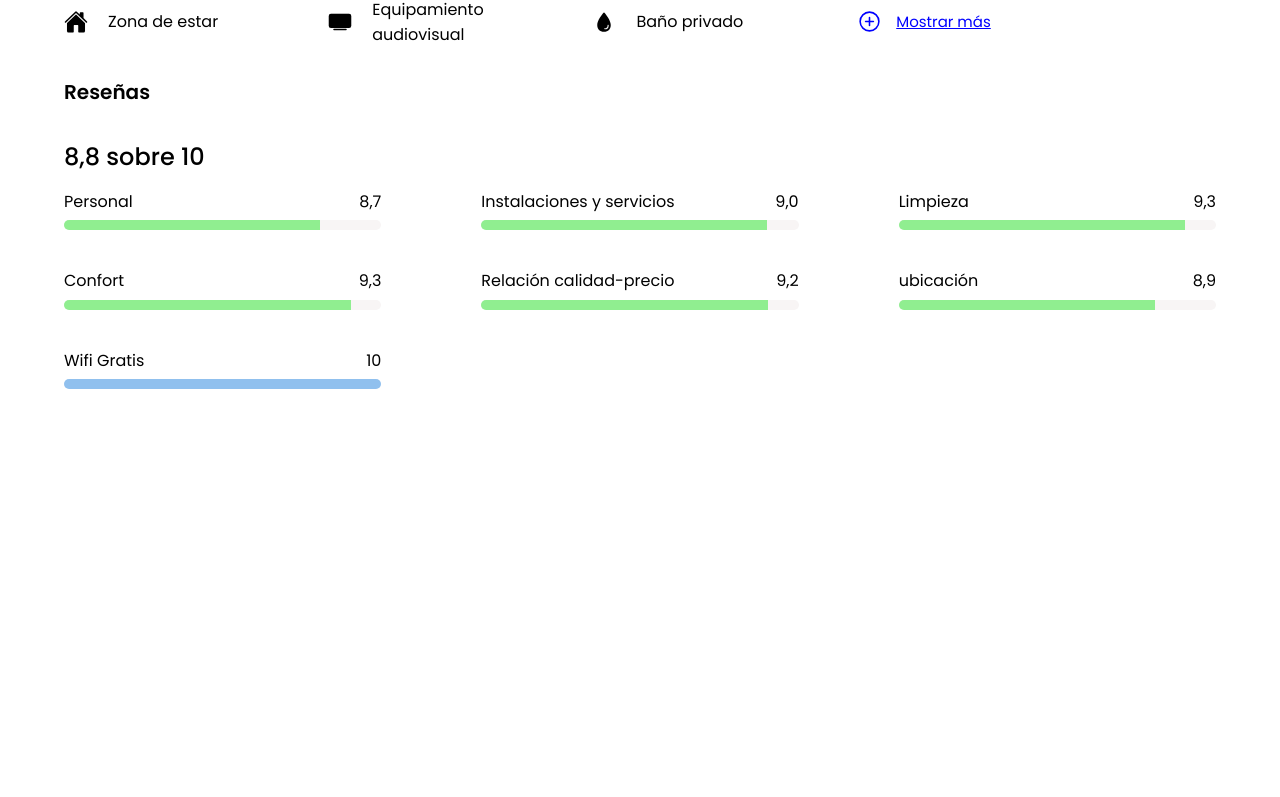
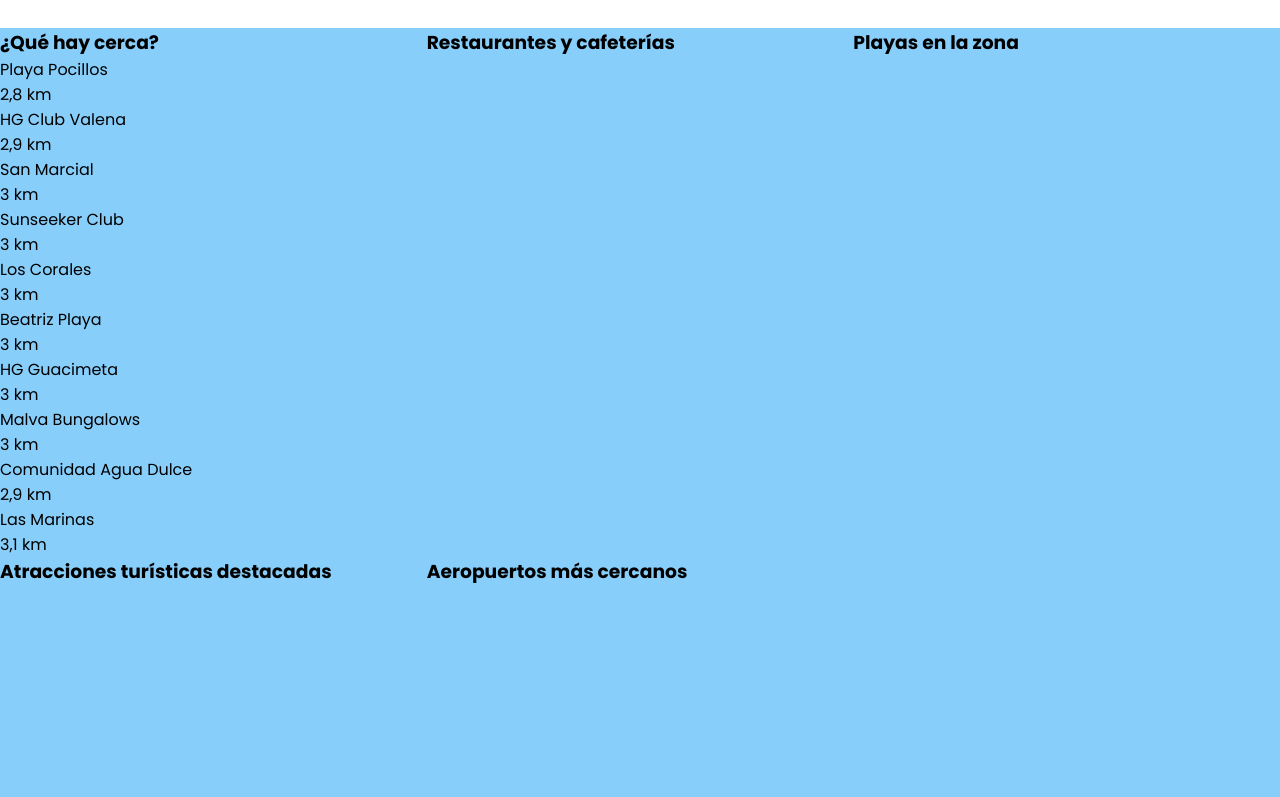
Before and after one commit to SamuelRiveira/mi-pagina-web, a plain HTML site: page habitaciones.html in a window 1280 px wide. Shown: the part 962-1759 px from the top of the page. Before the commit the page ends 1390 px from the top, so only its background shows below. Drawn offline with nearby package versions, Linux system fonts and the light colour scheme; no server answers.

Commit message:
alrededores añadido

```diff
--- a/habitaciones.css
+++ b/habitaciones.css
@@ -409,6 +409,18 @@
 }
 
 
+/* ALREDEDORES */
+
+
+#alrededores{
+    width: 100%;
+    height: 100%;
+    display: grid;
+    grid-template-columns: repeat(3, 1fr);
+    grid-template-rows: repeat(2, 1fr);
+    background-color: lightskyblue;
+}
+
 
 /* FINAL */
 
--- a/habitaciones.html
+++ b/habitaciones.html
@@ -285,6 +285,89 @@
         </div>
     </section>
 
+    <section id="alrededores">
+        <div>
+            <h3>¿Qué hay cerca?</h3>
+            <div>
+                <p class="lugar">Playa Pocillos</p>
+                <p class="km">2,8 km</p>
+            </div>
+
+            <div>
+                <p class="lugar">HG Club Valena</p>
+                <p class="km">2,9 km</p>
+            </div>
+
+            <div>
+                <p class="lugar">San Marcial</p>
+                <p class="km">3 km</p>
+            </div>
+
+            <div>
+                <p class="lugar">Sunseeker Club</p>
+                <p class="km">3 km</p>
+            </div>
+
+            <div>
+                <p class="lugar">Los Corales</p>
+                <p class="km">3 km</p>
+            </div>
+
+            <div>
+                <p class="lugar">Beatriz Playa</p>
+                <p class="km">3 km</p>
+            </div>
+
+            <div>
+                <p class="lugar">HG Guacimeta</p>
+                <p class="km">3 km</p>
+            </div>
+
+            <div>
+                <p class="lugar">Malva Bungalows</p>
+                <p class="km">3 km</p>
+            </div>
+
+            <div>
+                <p class="lugar">Comunidad Agua Dulce</p>
+                <p class="km">2,9 km</p>
+            </div>
+
+            <div>
+                <p class="lugar">Las Marinas</p>
+                <p class="km">3,1 km</p>
+            </div>
+        </div>
+        <div>
+            <h3>Restaurantes y cafeterías</h3>
+            <div>
+                <p class="lugar"></p>
+                <p class="km"></p>
+            </div>
+        </div>
+        <div>
+            <h3>Playas en la zona</h3>
+            <div>
+                <p class="lugar"></p>
+                <p class="km"></p>
+            </div>
+        </div>
+        <div>
+            <h3>Atracciones turísticas destacadas</h3>
+            <div>
+                <p class="lugar"></p>
+                <p class="km"></p>
+            </div>
+        </div>
+        <div>
+            <h3>Aeropuertos más cercanos</h3>
+            <div>
+                <p class="lugar"></p>
+                <p class="km"></p>
+            </div>
+        </div>
+    </section>
+
     <script src="script.js"></script>
 </body>
 </html>
```
